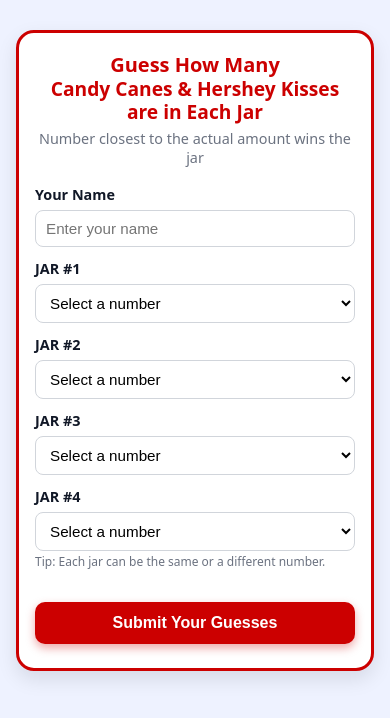
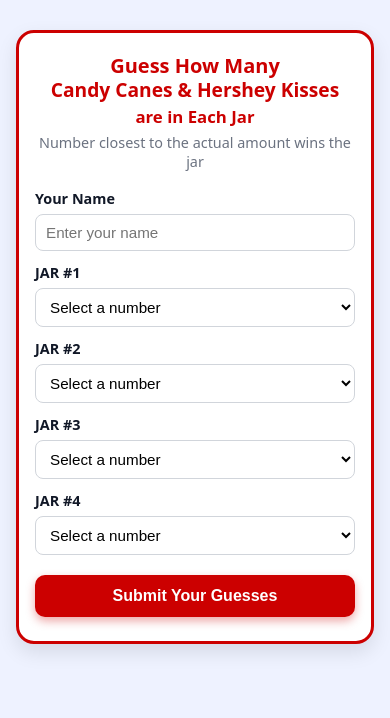
Before and after one commit to BCoats3/jars-game, a plain HTML site: page index.html in a window 390 px wide. Drawn offline with Linux system fonts and the light colour scheme.

Commit message:
Update index.html

```diff
--- a/index.html
+++ b/index.html
@@ -34,13 +34,22 @@
       margin: 0 0 6px;
       font-size: 1.4rem;
       color: #cc0000;
-      line-height: 1.2;
+      line-height: 1.25;
       font-weight: 800;
     }
 
+    .title-line2,
+    .title-line3 {
+      display: block;
+    }
+
     .title-line2 {
-      display: block;
       font-size: 1.35rem;
+    }
+
+    .title-line3 {
+      font-size: 1.15rem;
+      margin-top: 4px;
     }
 
     .subtitle {
@@ -58,12 +67,6 @@
       display: block;
       font-size: 0.9rem;
       color: #111827;
-    }
-
-    .hint {
-      font-size: 0.75rem;
-      color: #6b7280;
-      margin-top: 2px;
     }
 
     select,
@@ -115,8 +118,15 @@
         padding: 20px 16px 24px;
         border-width: 3px;
       }
-      h1 { font-size: 1.25rem; }
-      .title-line2 { font-size: 1.2rem; }
+      h1 {
+        font-size: 1.25rem;
+      }
+      .title-line2 {
+        font-size: 1.2rem;
+      }
+      .title-line3 {
+        font-size: 1.05rem;
+      }
     }
   </style>
 </head>
@@ -126,7 +136,8 @@
 
   <h1>
     Guess How Many<br>
-    <span class="title-line2">Candy Canes &amp; Hershey Kisses are in Each Jar</span>
+    <span class="title-line2">Candy Canes & Hershey Kisses</span>
+    <span class="title-line3">are in Each Jar</span>
   </h1>
 
   <div class="subtitle">Number closest to the actual amount wins the jar</div>
@@ -149,8 +160,6 @@
 
     <label for="jar4">JAR #4</label>
     <select id="jar4" name="jar4" required></select>
-
-    <p class="hint">Tip: Each jar can be the same or a different number.</p>
 
     <button type="submit">Submit Your Guesses</button>
   </form>
```
